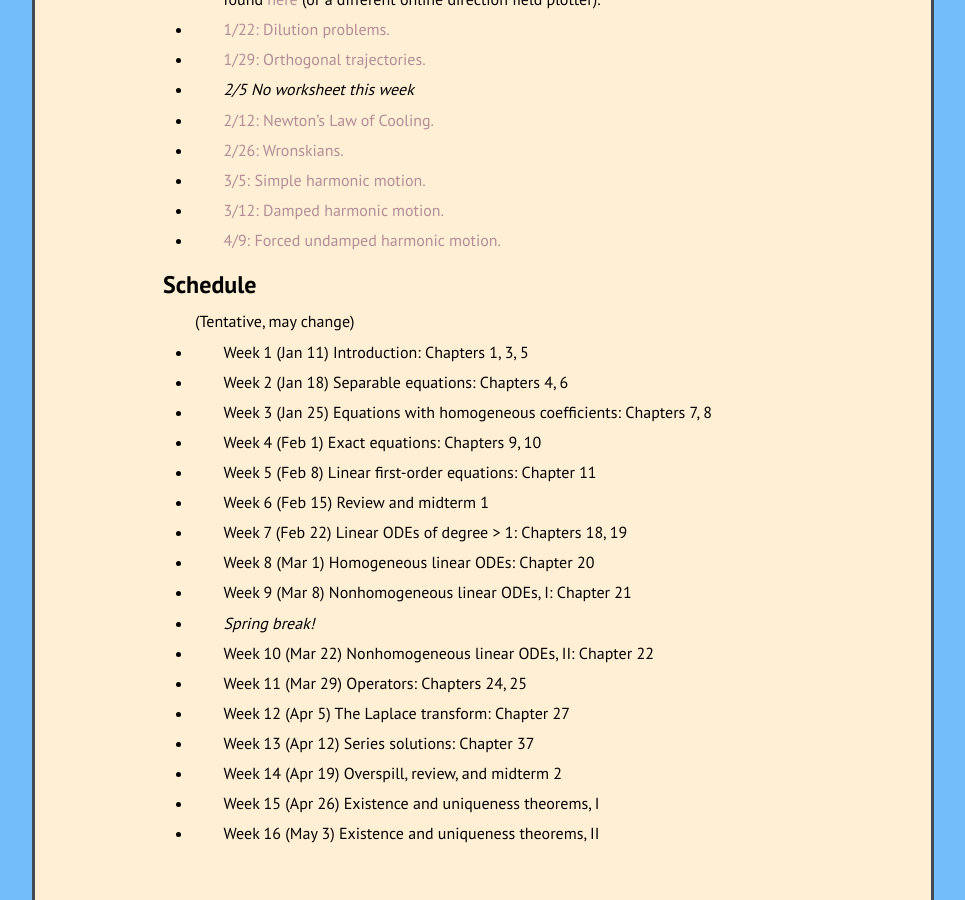
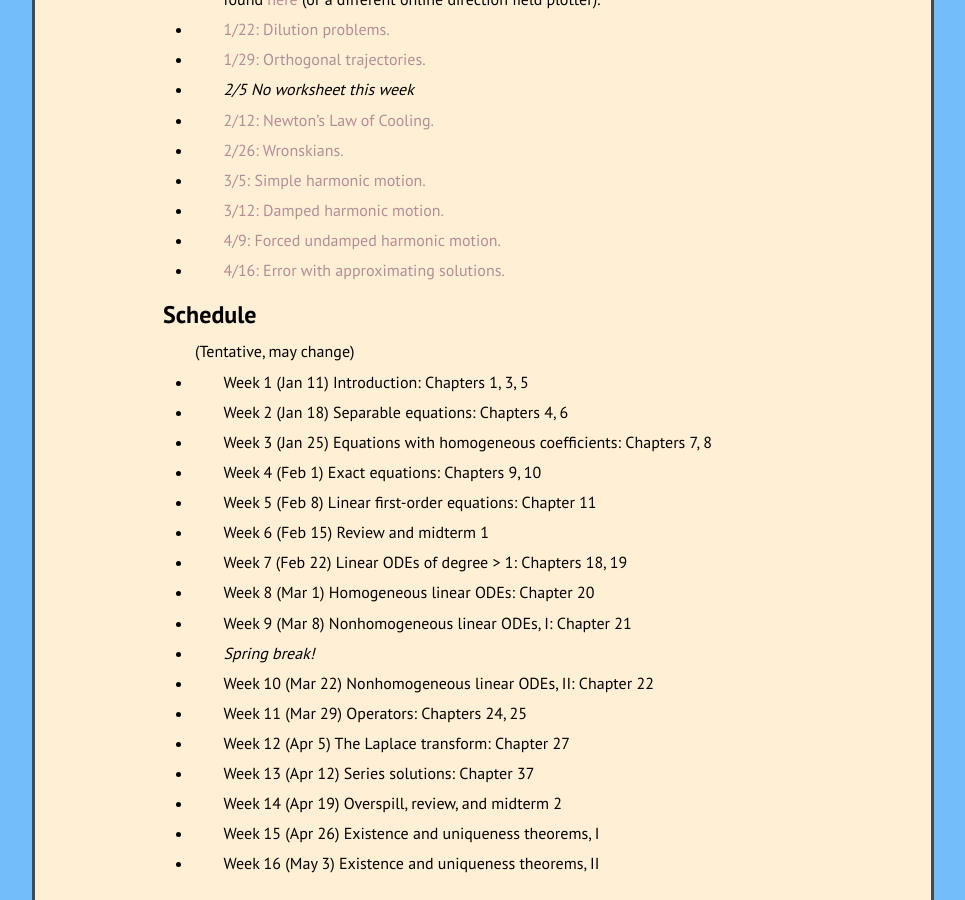
Before and after one commit to kamerynjw/kamerynjw.github.io, a Jekyll site: the page built from teaching/2021/math302.md, in a window 1280 px wide and 900 px high, scrolled down 1670 px. Shown: the whole window, without its empty margins (157-1122 px from the left). Built offline with Jekyll 4.4.1, drawn with Linux system fonts in a browser that asks for light colours; nearby versions of some CDN libraries.

Commit message:
new worksheet

```diff
--- a/teaching/2021/math302.md
+++ b/teaching/2021/math302.md
@@ -99,6 +99,8 @@ In-class worksheets
 
 * [4/9: Forced undamped harmonic motion.]({{page.url}}week12.pdf)
 
+* [4/16: Error with approximating solutions.]({{page.url}}week13.pdf)
+
 Schedule
 --------
 
```
Also changed, not shown: 1 other file.
